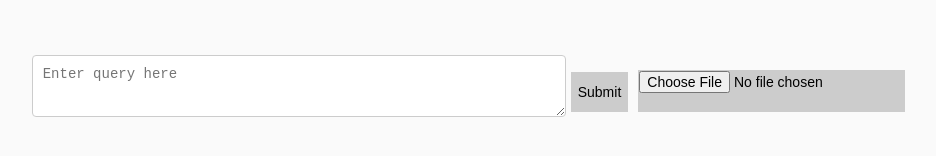
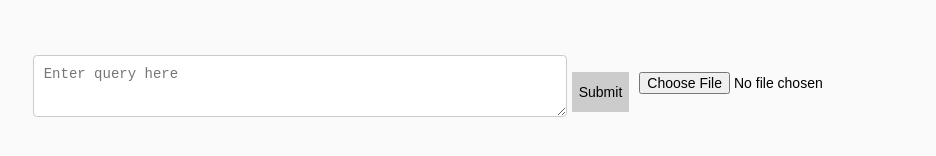
Before and after one commit to yashnagle/aiBOT, a React (Create React App) app: page / in a window 1280 px wide. Shown: the part 638-794 px from the top of the page, without its empty margins (53-989 px from the left). Built offline with nearby package versions, Linux system fonts and the light colour scheme.

Commit message:
updated file upload

```diff
--- a/src/App.css
+++ b/src/App.css
@@ -69,8 +69,8 @@
 
 .file-upload {
   min-height: 40px;
-  background-color: #ccc;
-  border: 1px solid #ccc;
+  /* background-color: #ccc; */
+  /* border: 1px solid #ccc; */
   margin: 5px;
   font-size: 14px;
   cursor: pointer;
```
Also changed, not shown: 1 other file (tests, documents, lock files or other folders).
